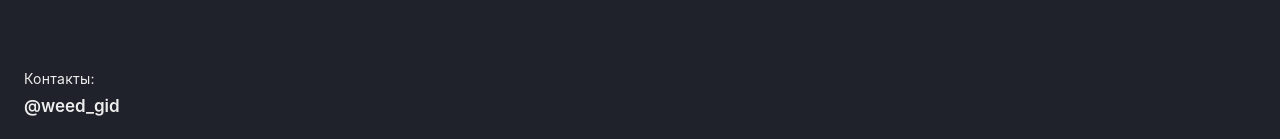
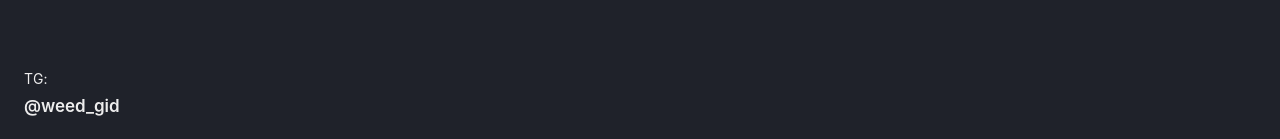
Before and after one commit to aa-rube/rico_ar_web, a React (Create React App) app: page /busket in a window 1280 px wide. Shown: the part 658-797 px from the top of the page. Built offline with nearby package versions, Linux system fonts and the light colour scheme.

Commit message:
шатаю стили

```diff
--- a/src/pages/basket/Basket.tsx
+++ b/src/pages/basket/Basket.tsx
@@ -150,7 +150,7 @@ export default function Basket({userData}: { userData: any }) {
             </div>
 
             <div className="contact-info">
-                <p className="number_title">Контакты: </p>
+                <p className="number_title">TG: </p>
                 <p className="number">@weed_gid</p>
             </div>
         </div>
```
